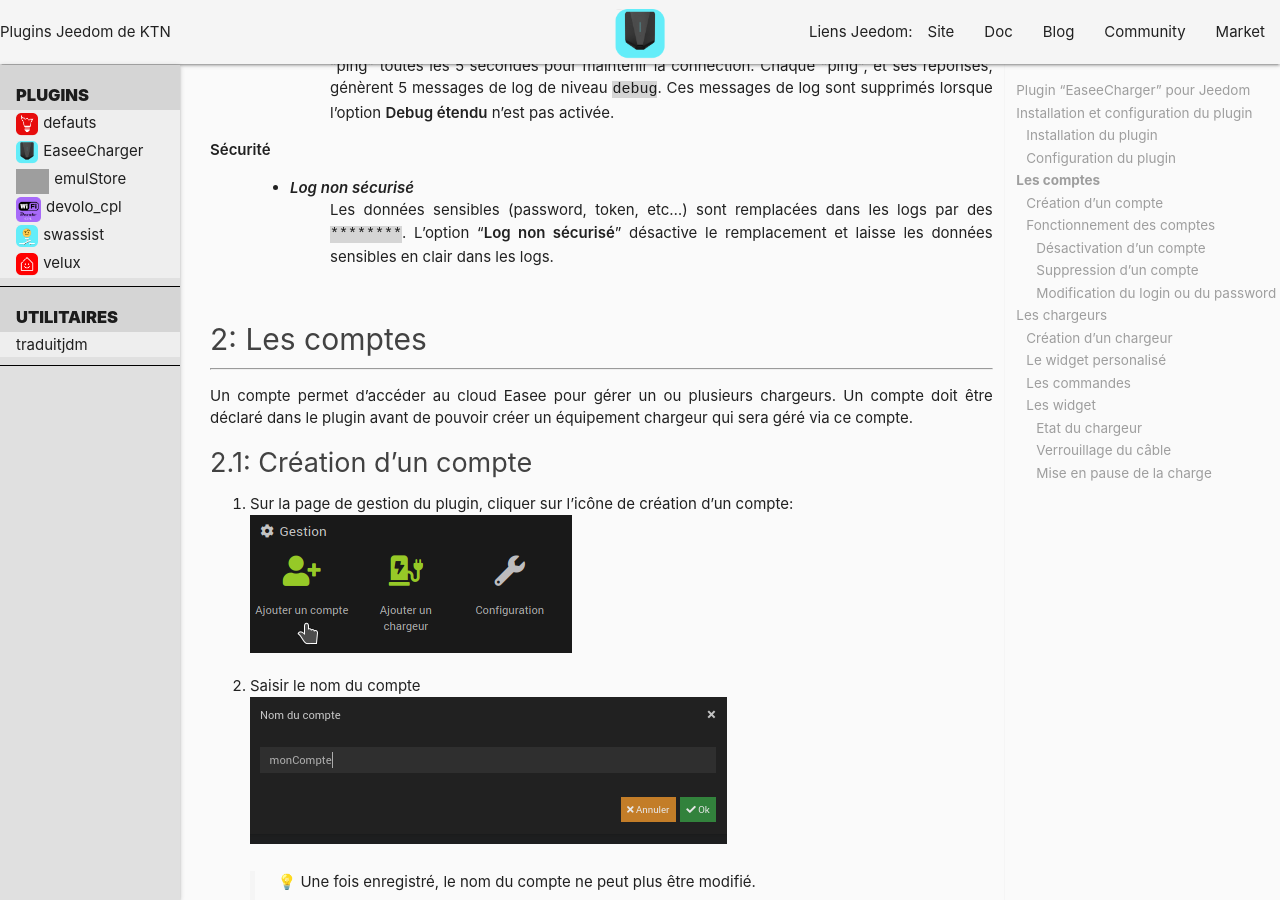
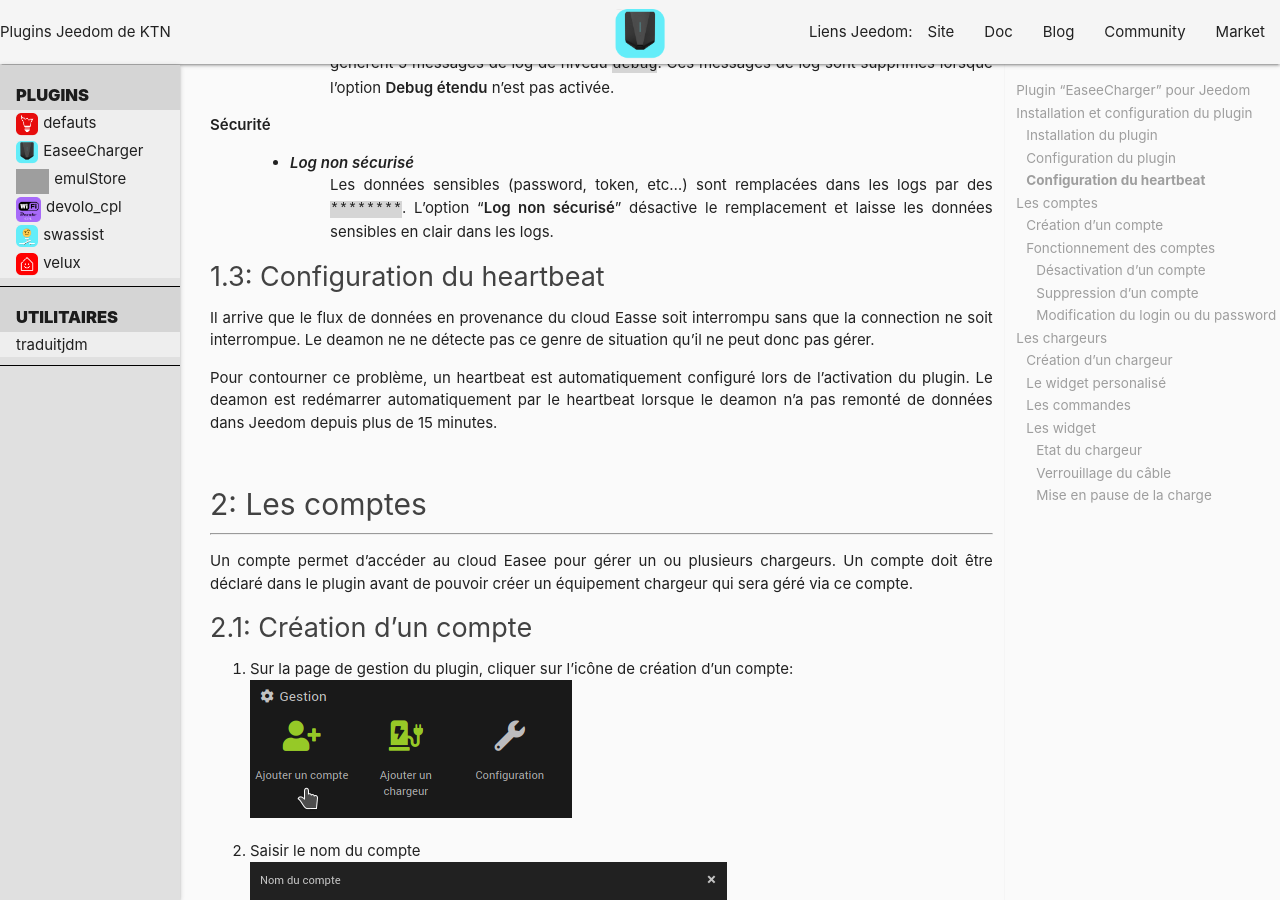
Before and after one commit to ktn001/ktn001.github.io, a Jekyll site: the page built from fr_FR/EaseeCharger/index.md, in a window 1280 px wide and 900 px high, scrolled down 1145 px. Built offline with Jekyll 4.4.1, drawn with Linux system fonts in a browser that asks for light colours; emoji names are drawn with the system emoji font; grey boxes are pictures that could not be loaded.

Commit message:
heartbeat pour EaseeCharger

```diff
--- a/fr_FR/EaseeCharger/index.md
+++ b/fr_FR/EaseeCharger/index.md
@@ -33,6 +33,15 @@
 :
     + ***Log non sécurisé***
     : Les données sensibles (password, token, etc...) sont remplacées dans les logs par des `********`. L'option "**Log non sécurisé**" désactive le remplacement et laisse les données sensibles en clair dans les logs.
+
+## Configuration du heartbeat
+{: .num}
+
+Il arrive que le flux de données en provenance du cloud Easse soit interrompu sans que la connection ne soit interrompue. Le deamon ne
+ne détecte pas ce genre de situation qu'il ne peut donc pas gérer.
+
+Pour contourner ce problème, un heartbeat est automatiquement configuré lors de l'activation du plugin. Le deamon est redémarrer
+automatiquement par le heartbeat lorsque le deamon n'a pas remonté de données dans Jeedom depuis plus de 15 minutes.
 
 # Les comptes
 {: .num}
```
Also changed, not shown: images/EaseeCharger/plugin_configuration.png.
